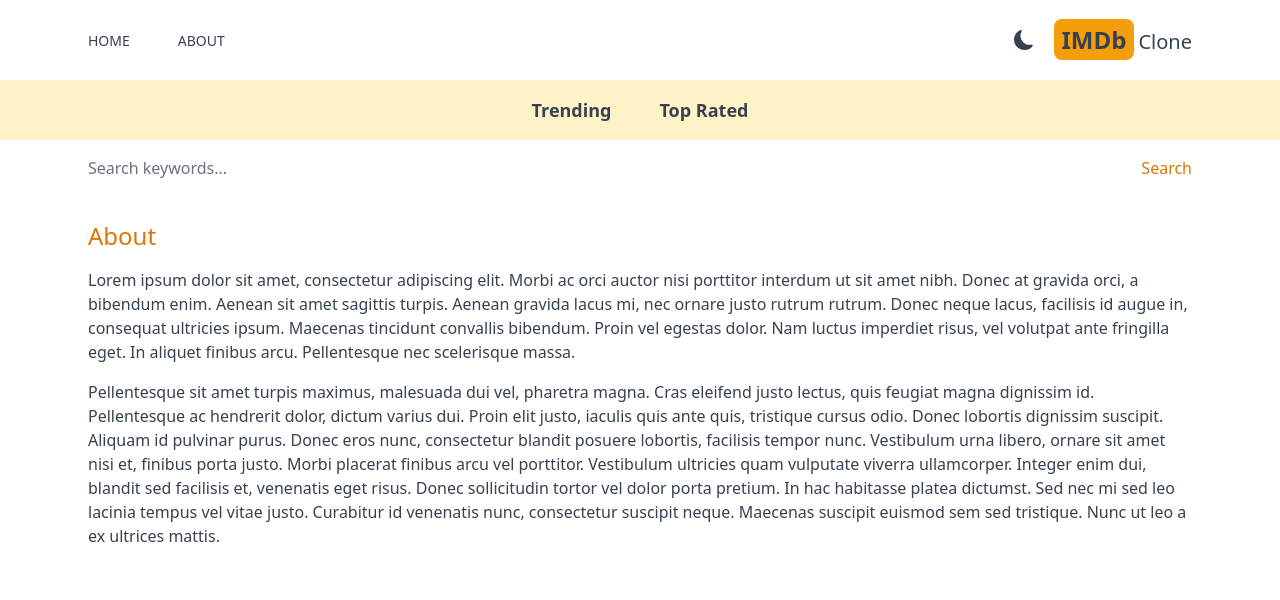
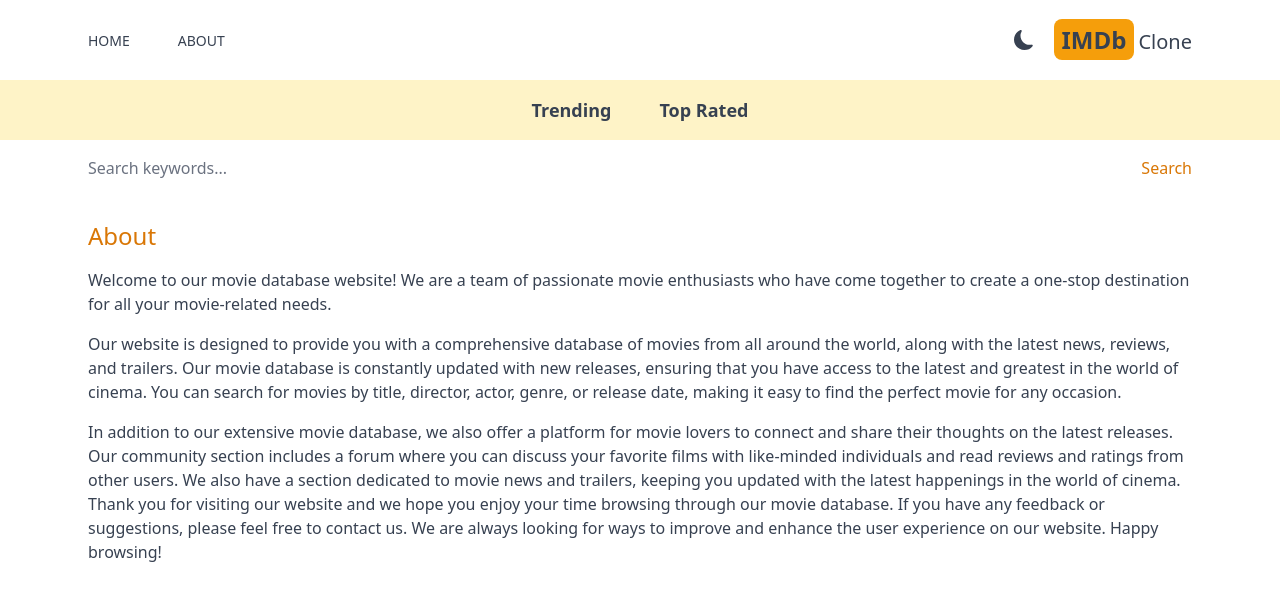
Before and after one commit to Zbigniew013/imdb_clone, a Next.js app: page /about in a window 1280 px wide. Shown: the top 600 px of the page. Built offline with nearby package versions, Linux system fonts and the light colour scheme.

Commit message:
Fix the problem for search params object is empty in production with next 13 app dir

```diff
--- a/src/app/about/page.js
+++ b/src/app/about/page.js
@@ -3,29 +3,33 @@
     <div className='max-w-6xl mx-auto space-y-4 p-6  '>
       <h1 className='text-2xl font-medium text-amber-600 '>About</h1>
       <p>
-        Lorem ipsum dolor sit amet, consectetur adipiscing elit. Morbi ac orci
-        auctor nisi porttitor interdum ut sit amet nibh. Donec at gravida orci,
-        a bibendum enim. Aenean sit amet sagittis turpis. Aenean gravida lacus
-        mi, nec ornare justo rutrum rutrum. Donec neque lacus, facilisis id
-        augue in, consequat ultricies ipsum. Maecenas tincidunt convallis
-        bibendum. Proin vel egestas dolor. Nam luctus imperdiet risus, vel
-        volutpat ante fringilla eget. In aliquet finibus arcu. Pellentesque nec
-        scelerisque massa.
+        Welcome to our movie database website! We are a team of passionate movie
+        enthusiasts who have come together to create a one-stop destination for
+        all your movie-related needs.
       </p>
+
       <p>
-        Pellentesque sit amet turpis maximus, malesuada dui vel, pharetra magna.
-        Cras eleifend justo lectus, quis feugiat magna dignissim id.
-        Pellentesque ac hendrerit dolor, dictum varius dui. Proin elit justo,
-        iaculis quis ante quis, tristique cursus odio. Donec lobortis dignissim
-        suscipit. Aliquam id pulvinar purus. Donec eros nunc, consectetur
-        blandit posuere lobortis, facilisis tempor nunc. Vestibulum urna libero,
-        ornare sit amet nisi et, finibus porta justo. Morbi placerat finibus
-        arcu vel porttitor. Vestibulum ultricies quam vulputate viverra
-        ullamcorper. Integer enim dui, blandit sed facilisis et, venenatis eget
-        risus. Donec sollicitudin tortor vel dolor porta pretium. In hac
-        habitasse platea dictumst. Sed nec mi sed leo lacinia tempus vel vitae
-        justo. Curabitur id venenatis nunc, consectetur suscipit neque. Maecenas
-        suscipit euismod sem sed tristique. Nunc ut leo a ex ultrices mattis.
+        Our website is designed to provide you with a comprehensive database of
+        movies from all around the world, along with the latest news, reviews,
+        and trailers. Our movie database is constantly updated with new
+        releases, ensuring that you have access to the latest and greatest in
+        the world of cinema. You can search for movies by title, director,
+        actor, genre, or release date, making it easy to find the perfect movie
+        for any occasion.
+      </p>
+
+      <p>
+        In addition to our extensive movie database, we also offer a platform
+        for movie lovers to connect and share their thoughts on the latest
+        releases. Our community section includes a forum where you can discuss
+        your favorite films with like-minded individuals and read reviews and
+        ratings from other users. We also have a section dedicated to movie news
+        and trailers, keeping you updated with the latest happenings in the
+        world of cinema. Thank you for visiting our website and we hope you
+        enjoy your time browsing through our movie database. If you have any
+        feedback or suggestions, please feel free to contact us. We are always
+        looking for ways to improve and enhance the user experience on our
+        website. Happy browsing!
       </p>
     </div>
   );
--- a/src/app/components/SearchBox.js
+++ b/src/app/components/SearchBox.js
@@ -9,6 +9,7 @@
     e.preventDefault();
     if (!search) return;
     router.push(`/search/${search}`);
+    setSearch('');
   };
 
   return (
--- a/src/app/page.js
+++ b/src/app/page.js
@@ -1,3 +1,8 @@
+// Fix the problem for "search params object is empty in production with next 13 app dir"
+// for more info "https://github.com/vercel/next.js/issues/43077"
+
+export const dynamic = 'force-dynamic'; // this is the fix
+
 import Results from './components/Results';
 
 const API_KEY = process.env.API_KEY;
```
